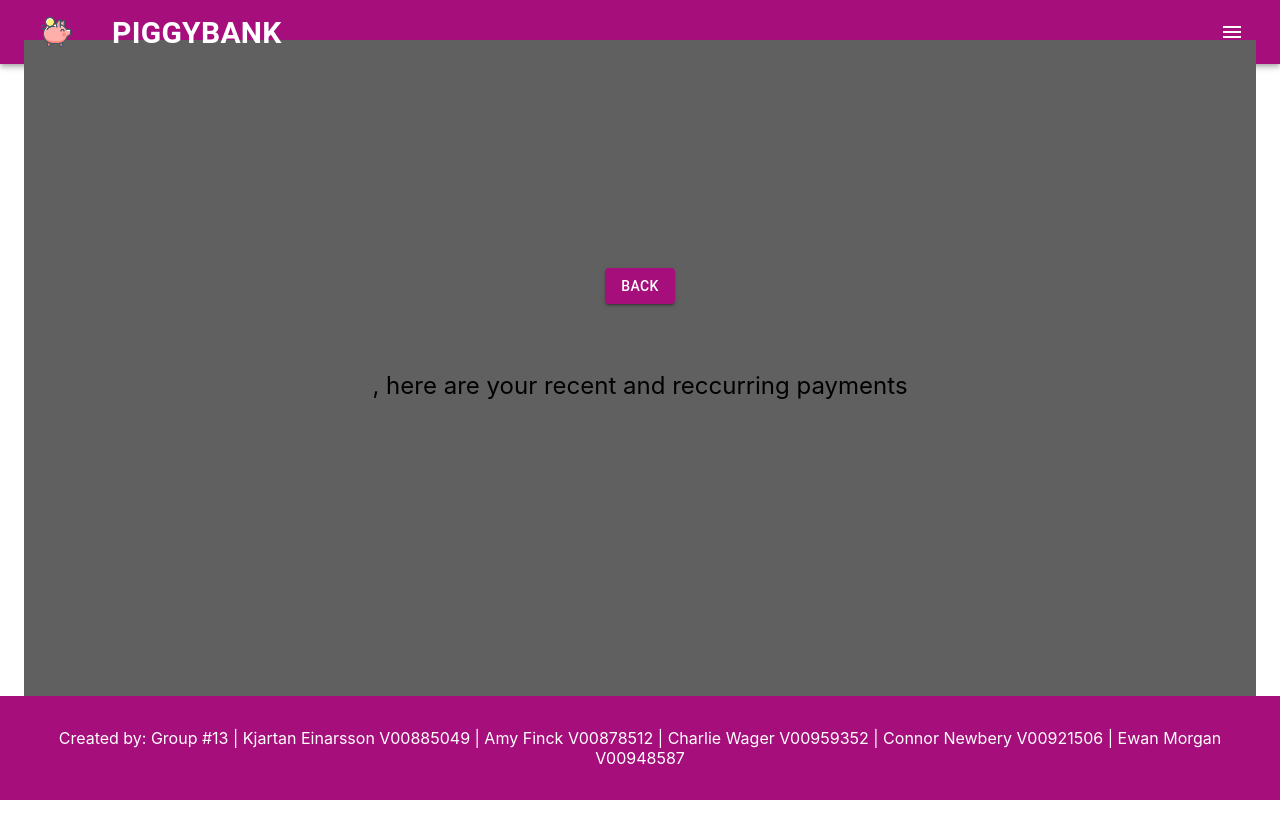
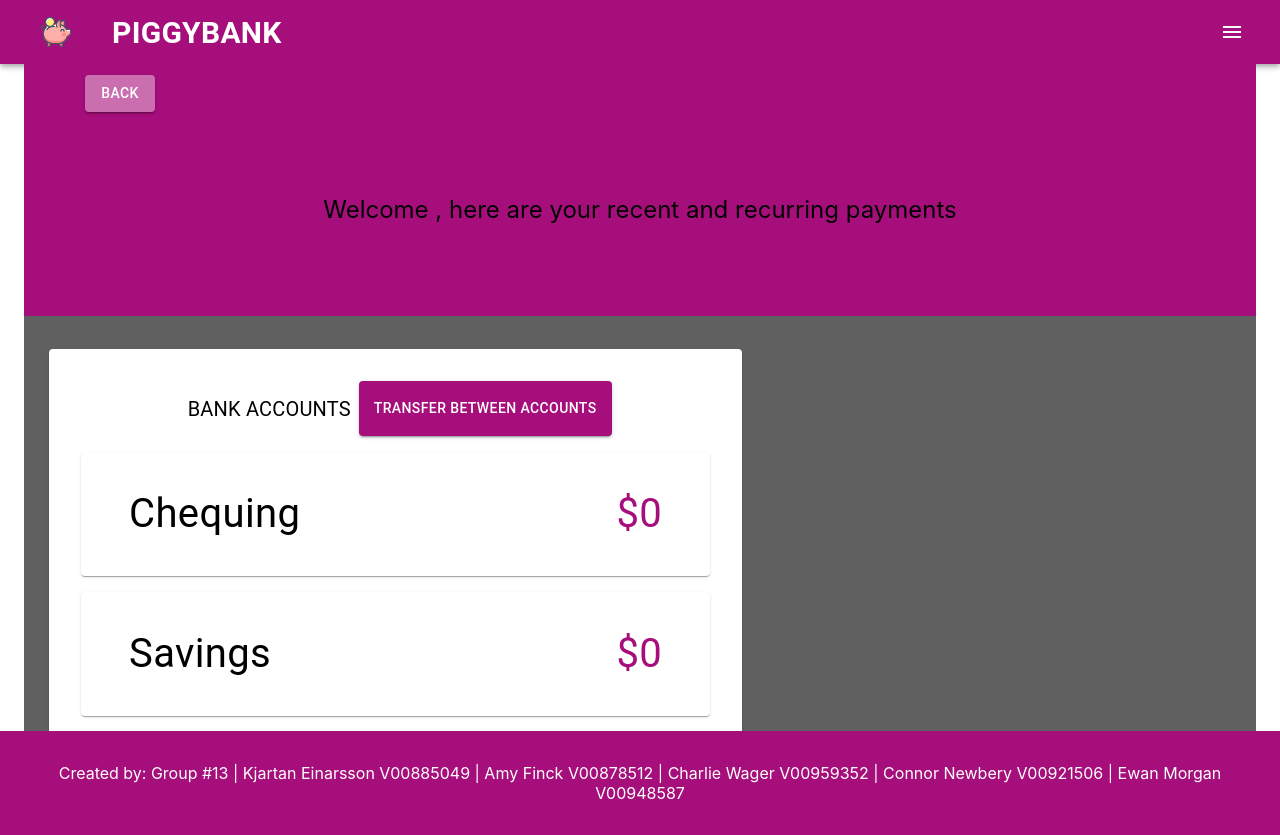
Before and after one commit to KjartanE/Seng371Project, a Next.js app in the folder app/: page /bankPages/payments in a window 1280 px wide. Before the commit the page ends 800 px from the top, so only its background shows below. Built offline with nearby package versions, Linux system fonts and the light colour scheme.

Commit message:
Added payments to navbar, started set up for implementing payments

```diff
--- /dev/null
+++ b/app/src/components/main/payments.tsx
@@ -0,0 +1,92 @@
+import { Button, Modal, Paper, Typography } from "@mui/material"
+import { Box } from "@mui/system"
+import { theme } from "@/styles/appTheme"
+import { useAcc } from "@/context/AccountContext"
+import { useRouter } from "next/router"
+import React from "react"
+import AddFunds from "./AddFunds"
+
+export const accountComponent = (value: number, title: string) => {
+  return (
+    <Paper elevation={1}>
+      <Box
+        m={2}
+        sx={{
+          flexGrow: 0,
+          display: { xs: "none", md: "flex" },
+        }}
+      >
+        <Box
+          p={4}
+          sx={{
+            flexGrow: 1,
+            height: "100%",
+          }}
+        >
+          <Typography fontSize={40} color={"black"} textAlign="left">
+            {title}
+          </Typography>
+        </Box>
+        <Box
+          p={4}
+          sx={{
+            flexGrow: 0,
+            height: "100%",
+          }}
+        >
+          <Typography
+            fontSize={40}
+            color={theme.palette.primary.main}
+            textAlign="left"
+          >
+            ${value}
+          </Typography>
+        </Box>
+      </Box>
+    </Paper>
+  )
+}
+export default function Accounts() {
+  const accountContext = useAcc()
+  const router = useRouter()
+
+  const account = accountContext.currentAccount()
+
+  const [open, setOpen] = React.useState(false)
+  const handleOpen = () => setOpen(true)
+  const handleClose = () => {
+    setOpen(false)
+  }
+
+  return (
+    <>
+      <Modal
+        open={open}
+        onClose={handleClose}
+        aria-labelledby="modal-modal-title"
+        aria-describedby="modal-modal-description"
+      >
+        <AddFunds handleClose={handleClose} />
+      </Modal>
+      <Paper elevation={1}>
+        <Box p={4}>
+          <Button onClick={() => router.push("/bankPages/accounts")}>
+            <Typography fontSize={20} color={"black"} textAlign="left">
+              Bank accounts
+            </Typography>
+          </Button>
+          <Button
+            variant="contained"
+            color="primary"
+            sx={{ padding: "15px" }}
+            onClick={handleOpen}
+          >
+            Transfer Between Accounts
+          </Button>
+          {accountComponent(account?.checking || 0.0, "Chequing")}
+          {accountComponent(account?.savings || 0.0, "Savings")}
+        </Box>
+      </Paper>
+    </>
+  )
+}
--- a/app/src/components/navbar.tsx
+++ b/app/src/components/navbar.tsx
@@ -119,6 +119,13 @@ const NavBar: NextPage = () => {
                       </Typography>
                     </MenuItem>
                   </Button>
+                  <Button onClick={() => router.push("/bankPages/payments")}>
+                    <MenuItem key={"budget"}>
+                      <Typography color="black" textAlign="center">
+                        Payments
+                      </Typography>
+                    </MenuItem>
+                  </Button>
                   <Button onClick={() => userContext.logout()}>
                     <MenuItem key={"logout"}>
                       <Typography color="black" textAlign="center">
--- a/app/src/pages/bankPages/payments.tsx
+++ b/app/src/pages/bankPages/payments.tsx
@@ -1,17 +1,18 @@
 import Head from "next/head"
 import styles from "@/styles/Home.module.css"
 import { useAuth } from "../../context/UserContext"
-import { Button } from '@mui/material';
+import { Button, Box, Grid } from "@mui/material"
 import { useRouter } from "next/router"
+import { color } from "@mui/system"
+import { useState } from "react"
+import React from "react"
+import Accounts from "@/components/main/payments"
 
 export default function Main() {
   const userContext = useAuth()
   const router = useRouter()
 
   const user = userContext.currentUser()
-  // console.log('userContext', userContext);
-  // console.log('userContext.currentUser()', userContext.currentUser());
-
 
   return (
     <>
@@ -21,13 +22,58 @@ export default function Main() {
         <meta name="viewport" content="width=device-width, initial-scale=1" />
         <link rel="icon" href="/piggy-bank.ico" />
       </Head>
-      <main className={styles.main}>
-        <div className={styles.backButton}>
-          <Button variant="contained" onClick={() => {
-            router.push("/main")
-          }}>Back</Button>
-        </div>
-        <div className={styles.description}>{user?.username || ""}, here are your recent and reccurring payments</div>
+      <main className={styles.accountPage}>
+        <Box
+          sx={{
+            backgroundColor: "primary.main",
+            width: 1,
+            height: "40%",
+            position: "top",
+          }}
+        >
+          <Grid container spacing={2} sx={{ paddingTop: "35px" }}>
+            <Grid item xs={2}>
+              <Button
+                variant="contained"
+                color="secondary"
+                onClick={() => {
+                  router.push("/main")
+                }}
+              >
+                Back
+              </Button>
+            </Grid>
+            <Grid item xs={12}>
+              <div className={styles.description}>
+                Welcome {user?.username || ""}, here are your recent and recurring payments
+              </div>
+            </Grid>
+          </Grid>
+        </Box>
+
+        <Box
+          sx={{
+            height: "60%",
+            width: 1,
+            paddingTop: "25px",
+            paddingLeft: "25px",
+            paddingRight: "25px",
+            display: "flex",
+            alignItems: "center",
+            justifyContent: "space-between",
+          }}
+        >
+          <Grid
+            container
+            spacing={2}
+            direction="column"
+            sx={{ justifyContent: "flex-start", width: "60%", height: 1 }}
+          >
+            <Grid item xs={4} sx={{ height: "33%" }}>
+              <Accounts />
+            </Grid>
+          </Grid>
+        </Box>
       </main>
     </>
   )
```
Also changed, not shown: app/src/components/main/SubtractFunds.tsx (added, +104 -0 lines).
